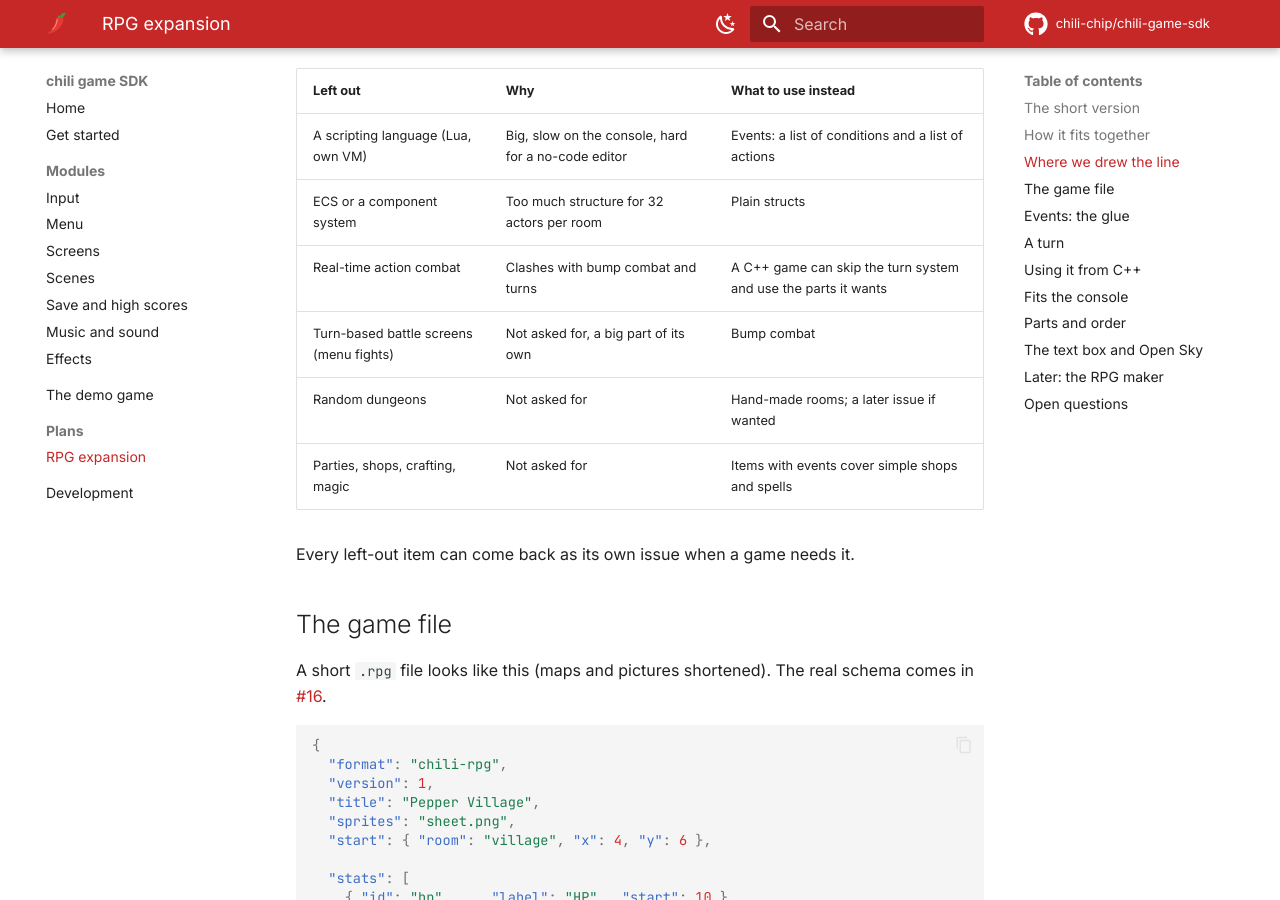
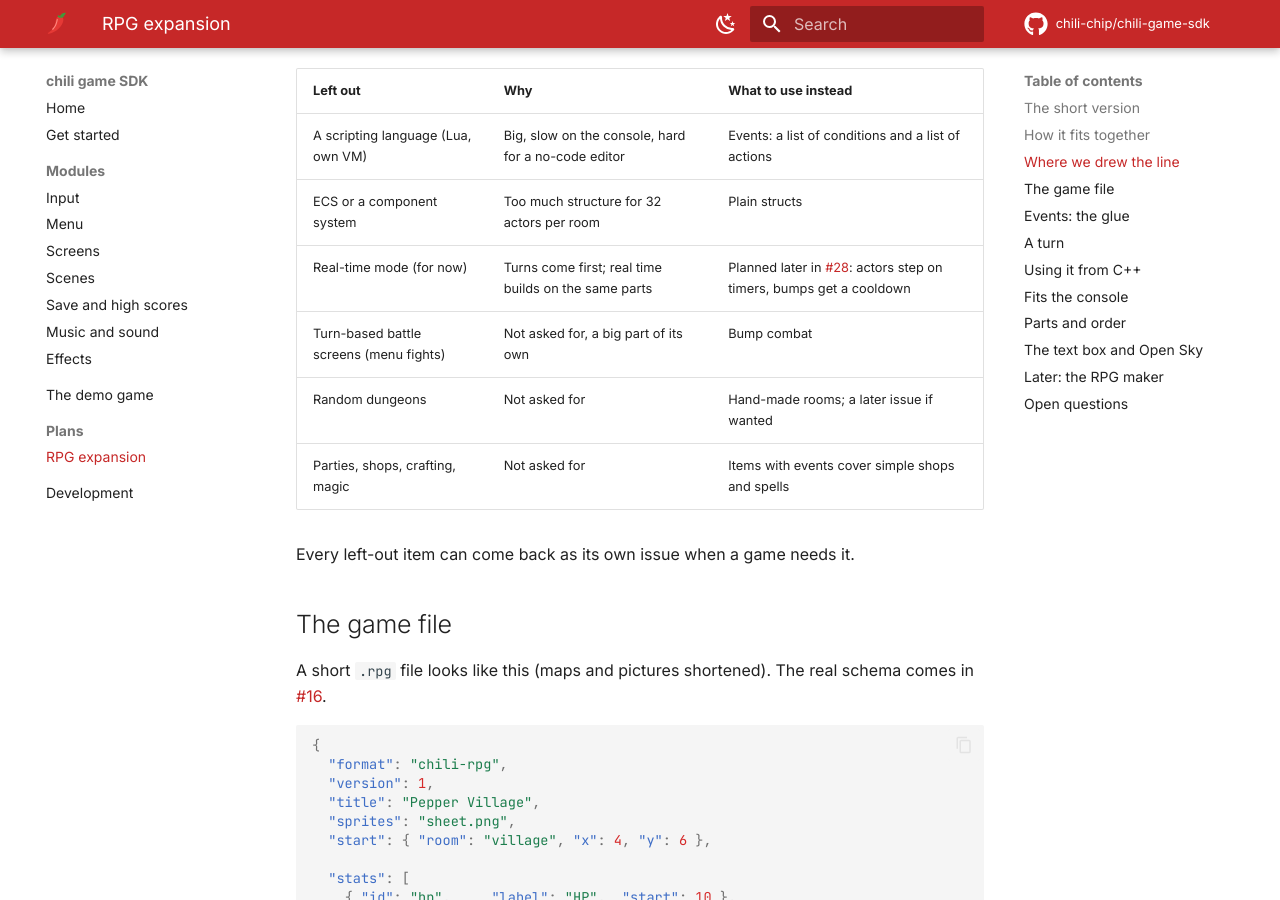
Before and after one commit to chili-chip/chili-game-sdk, an MkDocs documentation site: the page built from docs/rpg-plan.md, in a window 1280 px wide and 900 px high, scrolled down 1886 px. Built offline with MkDocs 1.6.1 and Material for MkDocs 9.7.7, drawn with Linux system fonts in a browser that asks for light colours; comment, search, counter and statistics services are not loaded; some of the changed text lies outside the part shown.

Commit message:
Docs: real-time mode planned for later (#28)

````diff
--- a/docs/rpg-plan.md
+++ b/docs/rpg-plan.md
@@ -61,7 +61,7 @@ What we leave out, on purpose:
 | --- | --- | --- |
 | A scripting language (Lua, own VM) | Big, slow on the console, hard for a no-code editor | Events: a list of conditions and a list of actions |
 | ECS or a component system | Too much structure for 32 actors per room | Plain structs |
-| Real-time action combat | Clashes with bump combat and turns | A C++ game can skip the turn system and use the parts it wants |
+| Real-time mode (for now) | Turns come first; real time builds on the same parts | Planned later in [#28](https://github.com/chili-chip/chili-game-sdk/issues/28): actors step on timers, bumps get a cooldown |
 | Turn-based battle screens (menu fights) | Not asked for, a big part of its own | Bump combat |
 | Random dungeons | Not asked for | Hand-made rooms; a later issue if wanted |
 | Parties, shops, crafting, magic | Not asked for | Items with events cover simple shops and spells |
@@ -272,6 +272,7 @@ Each part is one issue and one pull request, with tests and a docs page.
 | 9 | Quests and story | [#24](https://github.com/chili-chip/chili-game-sdk/issues/24) | 1, 7, 8 |
 | 10 | Save the RPG state | [#25](https://github.com/chili-chip/chili-game-sdk/issues/25) | 3–9 |
 | 11 | Demo RPG, rpg-template and release v0.2.0 | [#26](https://github.com/chili-chip/chili-game-sdk/issues/26) | all |
+| 12 | Real-time mode (later, after v0.2.0) | [#28](https://github.com/chili-chip/chili-game-sdk/issues/28) | 3, 5, 6 |
 
 ```mermaid
 flowchart LR
````
